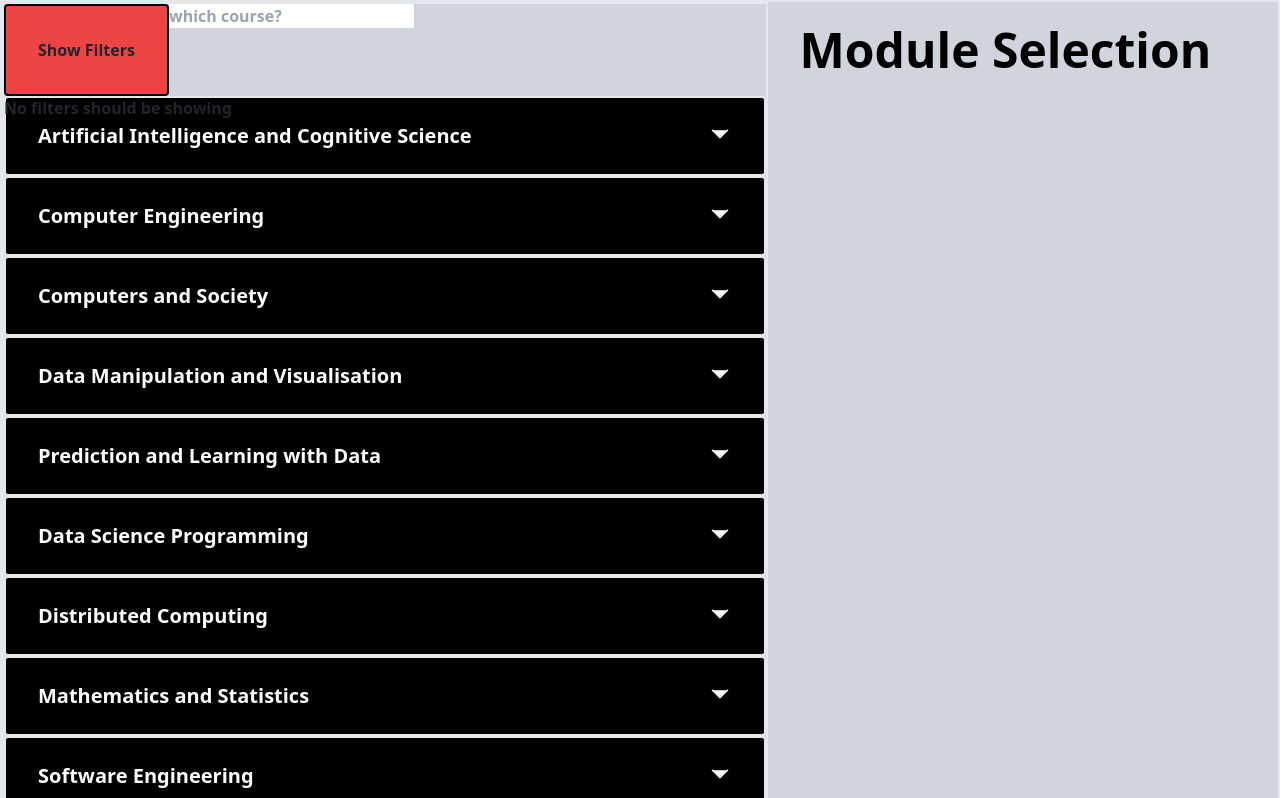
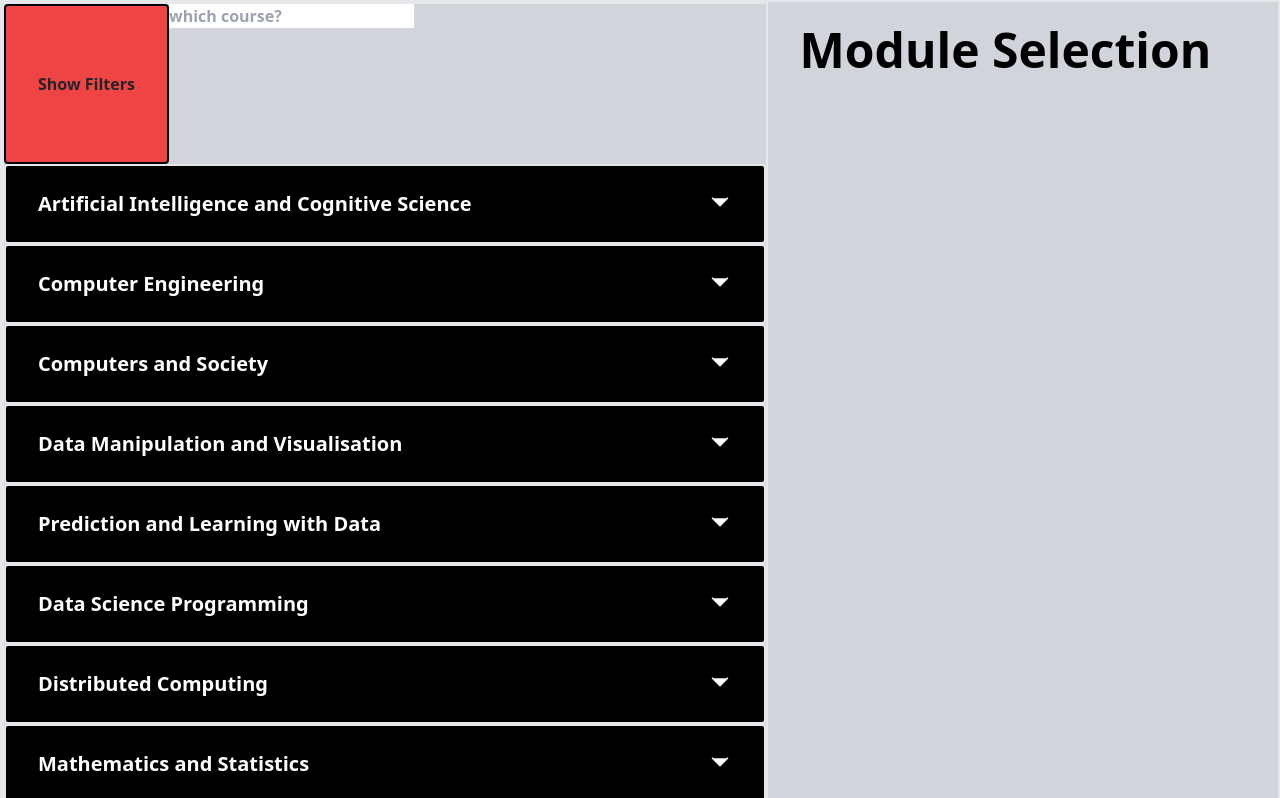
Before and after one commit to eoinsheehan/semesterfour, a React (Create React App) app in the folder my-app/: page / in a window 1280 px wide. Shown: the top 798 px of the page. Built offline with nearby package versions, Linux system fonts and the light colour scheme.

Commit message:
Add transition to course details

```diff
--- a/my-app/src/components/courses/CourseList.js
+++ b/my-app/src/components/courses/CourseList.js
@@ -41,7 +41,7 @@ const CourseList = (props) => {
                 <div className='flex justify-between items-center'>
                 <div className='flex space-x-4 items-center'>
                     <div>
-                    {selected ?<div className='border-2 border-black bg-red-500 rounded p-1' onClick={removeCourse}><p>Remove Course</p></div>:<div className='border-2 border-black bg-green-500 rounded p-1'  onClick={selectCourse}><p>Select Course</p></div>}
+                    {selected ?<div className='border-2 border-black bg-red-500 rounded p-1' onClick={removeCourse}><p>Remove Course</p></div>:<div className='border-2 border-black bg-green-500 rounded p-1 transition-transform linear hover:scale-105'  onClick={selectCourse}><p>Select Course</p></div>}
                     </div>
                     <p>{props.title}</p>
                 </div>
@@ -49,7 +49,7 @@ const CourseList = (props) => {
                     {showContent?<p>Hide Details</p>:<p>Show Details</p>}
                 </div>
                 </div>
-            <div className={showContent ? "overflow-hidden transition-[max-height] duration-500 m-h-1000":"overflow-hiddentransition-height duration-500 m-h-0"}>
+            <div className={showContent ? "transition-all duration-1000 h-128 opacity-100 overflow-y-scroll":"h-0 opacity-0 overflow-y-scroll"}>
             {props.details.map(detail =><CourseDetails key={`${props.title}_details`} name = {Object.keys(detail)} value = {Object.values(detail)}/> )}
             </div>
         </div>
--- a/my-app/src/components/courses/Courses.js
+++ b/my-app/src/components/courses/Courses.js
@@ -26,9 +26,9 @@ const Courses = (props) => {
 
     return (
         <div id="courses" className="border-2 bg-gray-300">
-            <div className='flex flex-col'>
-                <div className='flex'>{showFilters ? <button onClick={onFilterClick} className='bg-red-500 border-2 border-black rounded p-8'>Hide Filters</button>:<button onClick={onFilterClick} className='bg-red-500 border-2 border-black rounded p-8'>Show Filters</button>}
-                <div className='flex flex-col'><input onSelect={onFilterClick} onChange={onFilterClick}placeholder='which course?'></input>
+            <div className='flex flex-col m-h-10'>
+                <div className='flex m-h-10'>{showFilters ? <button onClick={onFilterClick} className='bg-red-500 border-2 border-black rounded p-8 h-10'>Hide Filters</button>:<button onClick={onFilterClick} className='bg-red-500 border-2 border-black rounded p-8 h-40'>Show Filters</button>}
+                <div className='flex flex-col  h-5 m-h-10'><input onSelect={onFilterClick} onChange={onFilterClick}placeholder='which course?'></input>
                 <div className={showFilters? "h-1/5 overflow-y-scroll visible":"hidden"}>
                     <ul>
                     {listItems}
@@ -37,12 +37,9 @@ const Courses = (props) => {
                 </div>
                 </div>
                 </div>
-                {showFilters ?
-                <div className='transition-height duration-2000 ease-in-out h-100'>Showing filters</div> :
-                <div className='h-0'>No filters should be showing</div>}
-
+                <div className={showFilters?"transition-all duration-1000 h-40 opacity-100":"h-0 opacity-0"}>Showing filters</div>
             </div>
-            <p className="text-left text-blue-900">{content}</p>
+            {content}
         </div>
     )
 }
--- a/my-app/tailwind.config.js
+++ b/my-app/tailwind.config.js
@@ -7,6 +7,9 @@ module.exports = {
     extend: {
       transitionProperty: {
         'height': 'height'
+      },
+      spacing: {
+        '128': '40rem',
       }
     },
   },
```
